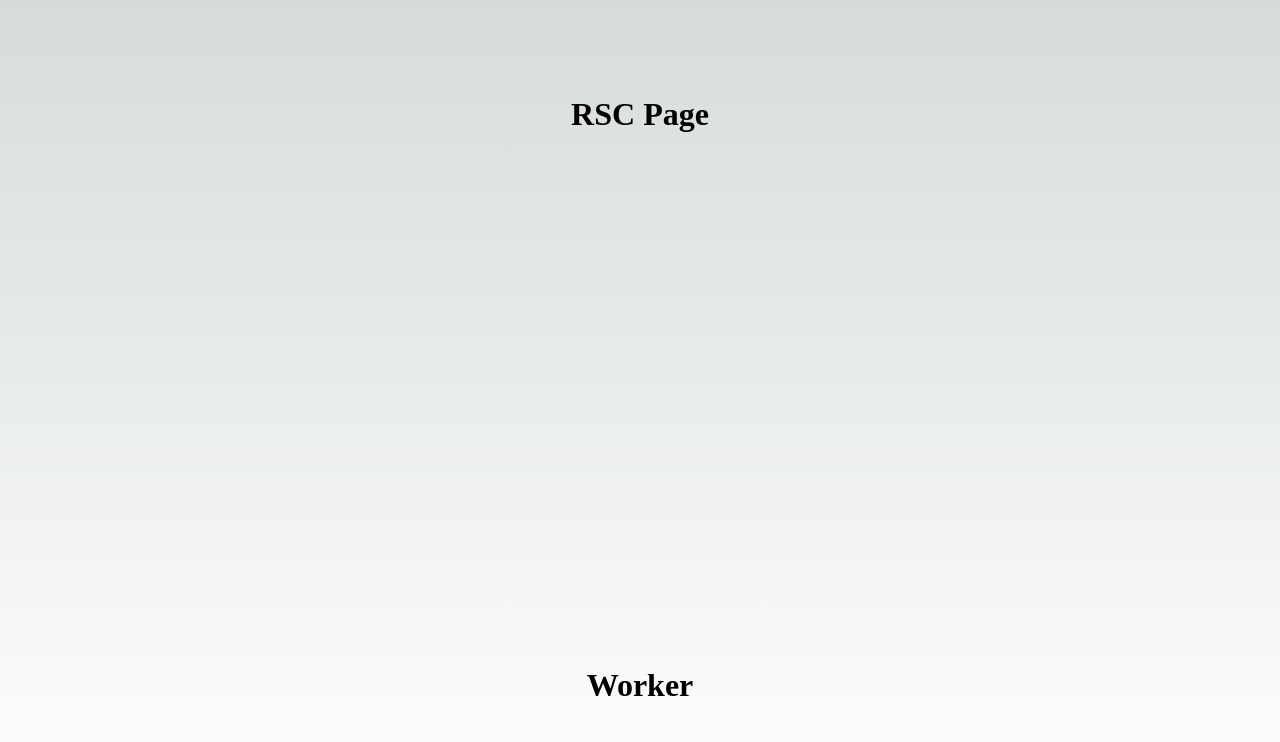
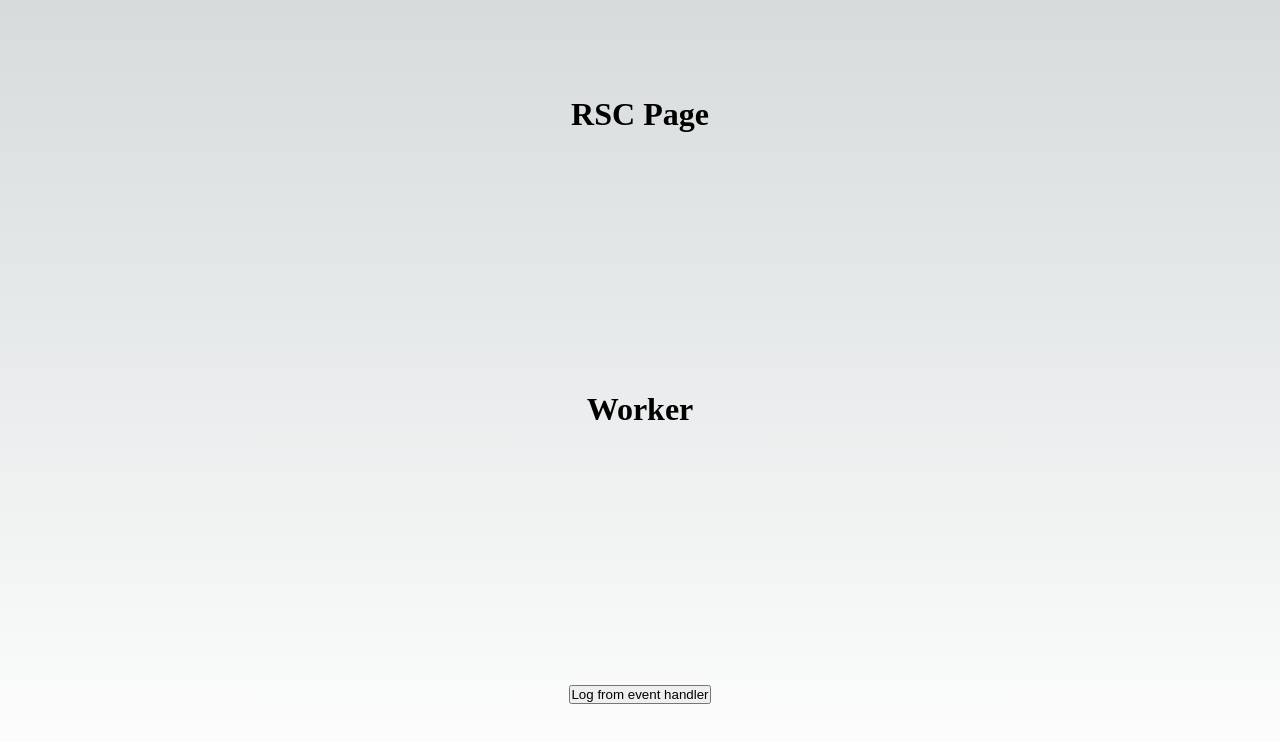
Before and after one commit to axiomhq/next-axiom, a Next.js app in the folder examples/logger/: page / in a window 1280 px wide. Shown: the top 742 px of the page. Built offline with nearby package versions, Linux system fonts and the light colour scheme.

Commit message:
feat: add example of logging from an event handler

```diff
--- a/examples/logger/app/page.tsx
+++ b/examples/logger/app/page.tsx
@@ -9,6 +9,10 @@ function Home() {
 
   logger.info('Hello from client', { foo: 'bar' });
 
+  const logFromEventHandler = () => {
+    logger.info('Hello from event handler', { foo: 'bar' });
+  };
+
   return (
     <main className={styles.main}>
       <h1>
@@ -17,6 +21,7 @@ function Home() {
       <h1>
         <Link href="/worker">Worker</Link>
       </h1>
+      <button onClick={logFromEventHandler}>Log from event handler</button>
     </main>
   );
 }
```
Also changed, not shown: 2 other files (tests, documents, lock files or other folders).
